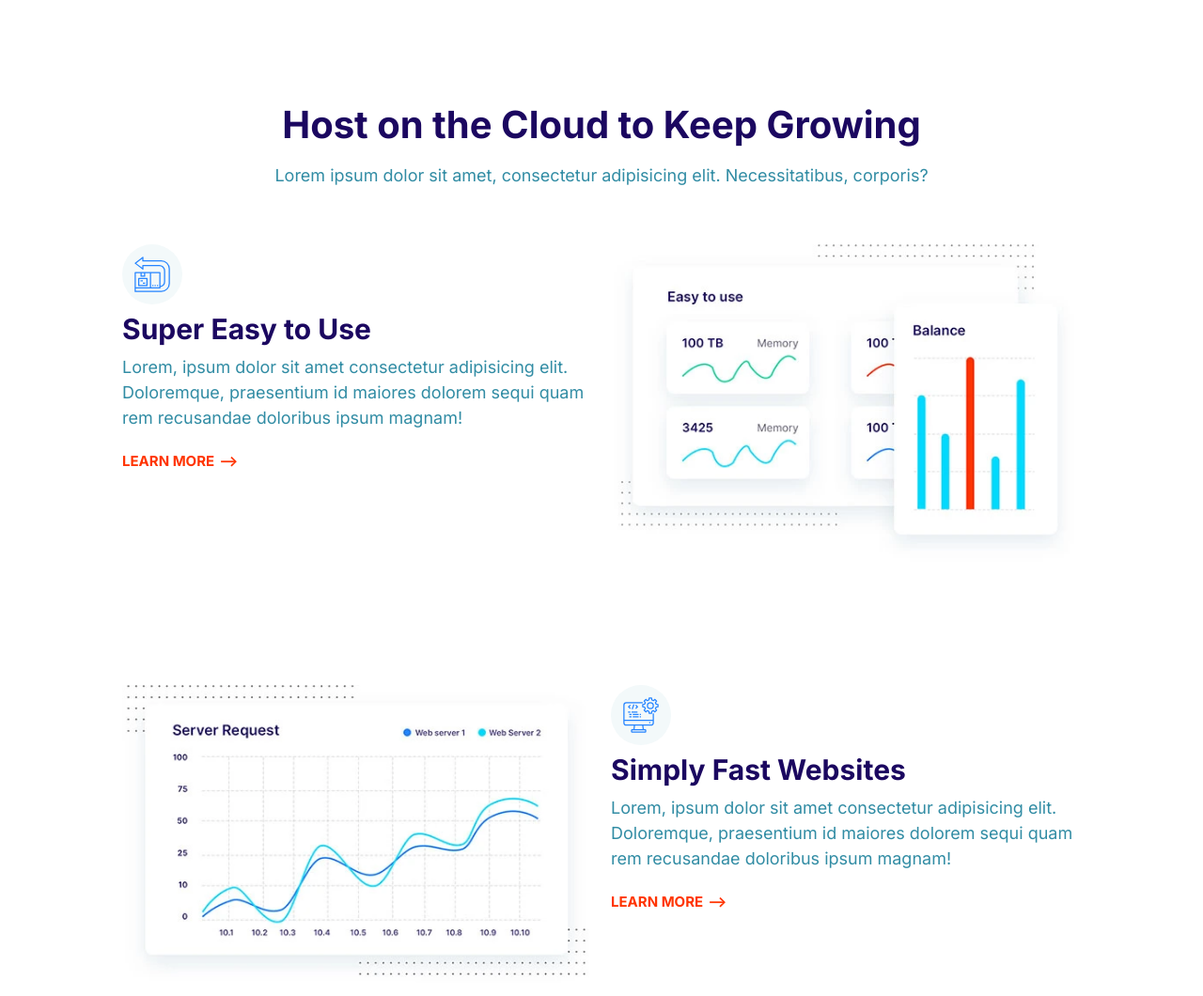
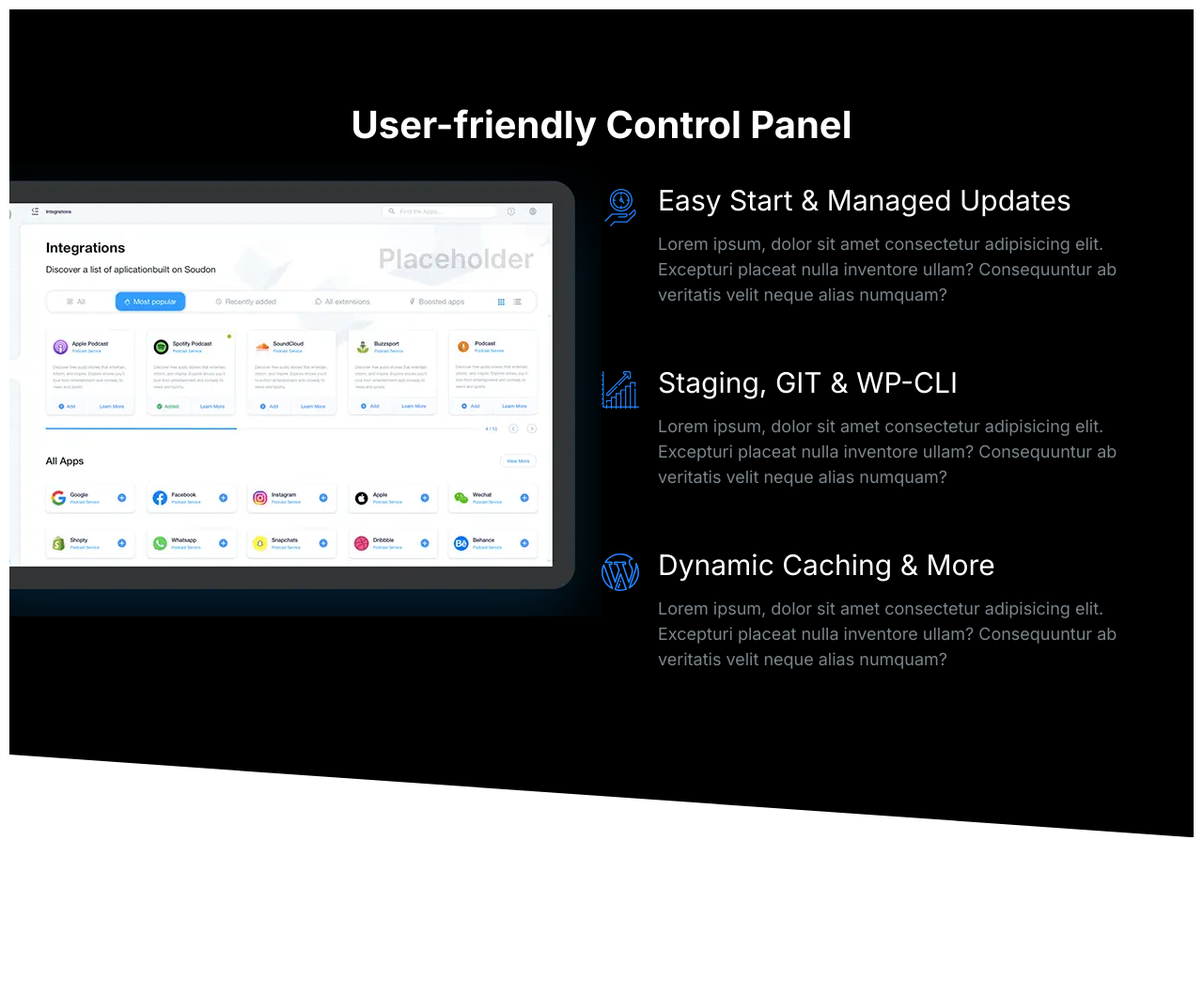
Before and after one commit to Matthew-Elliott91/moshify-learning, a plain HTML site: page index.html in a window 1280 px wide. Shown: the top 1060 px of the page at 94% size. After the commit the page ends 901 px from the top, so only its background shows below. Drawn offline with Linux system fonts and the light colour scheme.

Commit message:
Defined and styled the Showcase block

```diff
--- a/css/styles.css
+++ b/css/styles.css
@@ -13,6 +13,11 @@
     box-sizing: border-box;
 }
 /* Typography*/
+
+::selection {
+    background: var(--color-primary);
+    color: #fff;
+}
 
 
 html {
@@ -42,8 +47,7 @@ h2 {
 
 h3 {
     font-size: 3rem;
-    margin-bottom: 1rem;
-    line-height: 1.1;
+    font-weight: 500;
 
 }
 
@@ -141,7 +145,6 @@ a {
 .list {
     list-style: none;
     padding-left: 0;
-    color: var(--color-headings);
 
 }
 
@@ -153,6 +156,7 @@ a {
 .list--tick {
     list-style-image: url(../images/tick.svg);
     padding-left: 3rem;
+    color: var(--color-headings);
 }
 
 .list--tick .list__item {
@@ -431,6 +435,7 @@ a {
 
 .media {
     display: flex;
+    margin-bottom: 4rem;
 }
 
 .media__title {
@@ -645,7 +650,9 @@ a {
     color: #7b858b;
 }
 
-.block--dark .block__heading {
+.block--dark h1,
+.block--dark h2,
+.block--dark h3 {
     color: #fff;
 }
 
@@ -655,12 +662,12 @@ a {
 
 .block--skewed-right {
     padding-bottom: calc(var(--padding-verticle) + 4rem);
-    clip-path: polygon(0% 0%, 100% 0%, 100% 100%, 0% 80%);
+    clip-path: polygon(0% 0%, 100% 0%, 100% 100%, 0% 90%);
 }
 
 .block--skewed-left {
     padding-bottom: calc(var(--padding-verticle) + 4rem);
-    clip-path: polygon(0% 0%, 100% 0%, 100% 80%, 0% 100%);
+    clip-path: polygon(0% 0%, 100% 0%, 100% 90%, 0% 100%);
 }
 
 /* Navigation Bar */
@@ -728,10 +735,6 @@ a {
 }
 
 /* Hero */
-
-.hero {
-    clip-path: polygon(0% 0%, 100% 0%, 100% 90%, 0% 100%);
-}
 
 .hero__tagline {
     font-size: 2rem;
@@ -817,3 +820,26 @@ a {
         order: 2;
     }
 }
+
+/* Showcase Block */
+
+.block-showcase__image > img {
+    width: 100%;
+}
+
+@media screen and (min-width: 768px) {
+    .block-showcase .grid {
+        grid-template-columns: 50% 50%;
+    }
+
+    .block-showcase__image {
+
+        justify-self: end;
+    }
+
+    .block-showcase__image > img {
+        width: auto;
+        max-width: 700px;
+    }
+
+}
--- a/index.html
+++ b/index.html
@@ -15,114 +15,76 @@
     <title>Document</title>
   </head>
   <body>
-    <section class="block container">
+    <section class="block block--dark block--skewed-right block-showcase">
       <header class="block__header">
-        <h2>Host on the Cloud to Keep Growing</h2>
-        <p>
-          Lorem ipsum dolor sit amet, consectetur adipisicing elit.
-          Necessitatibus, corporis?
-        </p>
+        <h2>User-friendly Control Panel</h2>
       </header>
-      <article class="grid grid--1x2 feature">
-        <div class="feature__content">
-          <span class="icon-container">
-            <svg class="icon icon--primary">
-              <use xlink:href="images/sprite.svg#easy"></use>
-            </svg>
-          </span>
-          <h3 class="feature__heading">Super Easy to Use</h3>
-          <p>
-            Lorem, ipsum dolor sit amet consectetur adipisicing elit.
-            Doloremque, praesentium id maiores dolorem sequi quam rem recusandae
-            doloribus ipsum magnam!
-          </p>
-          <a href="#" class="link-arrow">Learn More</a>
-        </div>
-        <picture>
+      <div class="container grid grid--1x2">
+        <picture class="block-showcase__image">
           <source
             type="image/webp"
-            srcset="images/easy.webp 1x, images/easy@2x.webp 2x" />
+            srcset="images/ipad.webp 1x, images.ipad@2x.webp 2x"
+          />
           <source
-            type="image/jpg"
-            srcset="images/easy.jpg 1x, images/easy@2x.jpg 2x" />
-          <img class="feature__image" src="/images/easy@2x.jpg" alt=""
-        /></picture>
-      </article>
-      <article class="grid grid--1x2 feature">
-        <div class="feature__content">
-          <span class="icon-container">
+            type="image/png"
+            srcset="images/ipad.png 1x, images.ipad@2x.png 2x"
+          />
+          <img src="images/ipad.png" alt="" />
+        </picture>
+        <ul class="list">
+          <li>
+            <div class="media">
+              <div class="media__image">
                 <svg class="icon icon--primary">
-              <use xlink:href="images/sprite.svg#computer"></use>
+                  <use xlink:href="images/sprite.svg#clock"></use>
                 </svg>
-          </span>
-          <h3 class="feature__heading">Simply Fast Websites</h3>
+              </div>
+              <div class="media__body">
+                <h3 class="media__title">Easy Start & Managed Updates</h3>
                 <p>
-            Lorem, ipsum dolor sit amet consectetur adipisicing elit.
-            Doloremque, praesentium id maiores dolorem sequi quam rem recusandae
-            doloribus ipsum magnam!
+                  Lorem ipsum, dolor sit amet consectetur adipisicing elit.
+                  Excepturi placeat nulla inventore ullam? Consequuntur ab
+                  veritatis velit neque alias numquam?
                 </p>
-          <a href="#" class="link-arrow">Learn More</a>
               </div>
-        <picture>
-          <source
-            type="image/webp"
-            srcset="images/fast.webp 1x, images/fast@2x.webp 2x" />
-          <source
-            type="image/jpg"
-            srcset="images/fast.jpg 1x, images/fast@2x.jpg 2x" />
-          <img class="feature__image" src="/images/fast.webp" alt=""
-        /></picture>
-      </article>
-      <article class="grid grid--1x2 feature">
-        <div class="feature__content">
-          <span class="icon-container">
+            </div>
+          </li>
+          <li>
+            <div class="media">
+              <div class="media__image">
+                <svg class="icon icon--primary">
+                  <use xlink:href="images/sprite.svg#growth"></use>
+                </svg>
+              </div>
+              <div class="media__body">
+                <h3 class="media__title">Staging, GIT & WP-CLI</h3>
+                <p>
+                  Lorem ipsum, dolor sit amet consectetur adipisicing elit.
+                  Excepturi placeat nulla inventore ullam? Consequuntur ab
+                  veritatis velit neque alias numquam?
+                </p>
+              </div>
+            </div>
+          </li>
+          <li>
+            <div class="media">
+              <div class="media__image">
                 <svg class="icon icon--primary">
                   <use xlink:href="images/sprite.svg#wordpress"></use>
                 </svg>
-          </span>
-          <h3 class="feature__heading">Wordpress Made Easy</h3>
+              </div>
+              <div class="media__body">
+                <h3 class="media__title">Dynamic Caching & More</h3>
                 <p>
-            Lorem, ipsum dolor sit amet consectetur adipisicing elit.
-            Doloremque, praesentium id maiores dolorem sequi quam rem recusandae
-            doloribus ipsum magnam!
+                  Lorem ipsum, dolor sit amet consectetur adipisicing elit.
+                  Excepturi placeat nulla inventore ullam? Consequuntur ab
+                  veritatis velit neque alias numquam?
                 </p>
-          <a href="#" class="link-arrow">Learn More</a>
               </div>
-        <picture>
-          <source
-            type="image/webp"
-            srcset="images/wordpress.webp 1x, images/wordpress@2x.webp 2x" />
-          <source
-            type="image/jpg"
-            srcset="images/wordpress.jpg 1x, images/wordpress@2x.jpg 2x" />
-          <img class="feature__image" src="/images/wordpress@2x.jpg" alt=""
-        /></picture>
-      </article>
-      <article class="grid grid--1x2 feature">
-        <div class="feature__content">
-          <span class="icon-container">
-            <svg class="icon icon--primary">
-              <use xlink:href="images/sprite.svg#clock"></use>
-            </svg>
-          </span>
-          <h3 class="feature__heading">24/7 Expert Support</h3>
-          <p>
-            Lorem, ipsum dolor sit amet consectetur adipisicing elit.
-            Doloremque, praesentium id maiores dolorem sequi quam rem recusandae
-            doloribus ipsum magnam!
-          </p>
-          <a href="#" class="link-arrow">Learn More</a>
             </div>
-        <picture>
-          <source
-            type="image/webp"
-            srcset="images/support.webp 1x, images/support@2x.webp 2x" />
-          <source
-            type="image/jpg"
-            srcset="images/support.jpg 1x, images/support@2x.jpg 2x" />
-          <img class="feature__image" src="/images/support@2x.jpg" alt=""
-        /></picture>
-      </article>
+          </li>
+        </ul>
+      </div>
     </section>
     <script src="/js/main.js"></script>
   </body>
```
Also changed, not shown: components/Showcase-block.html (added, +71 -0 lines), images/ipad.png (added), images/ipad.webp (added), images/ipad@2x.png (added), images/ipad@2x.webp (added). Lines whose indentation alone changed are shown as unchanged.
